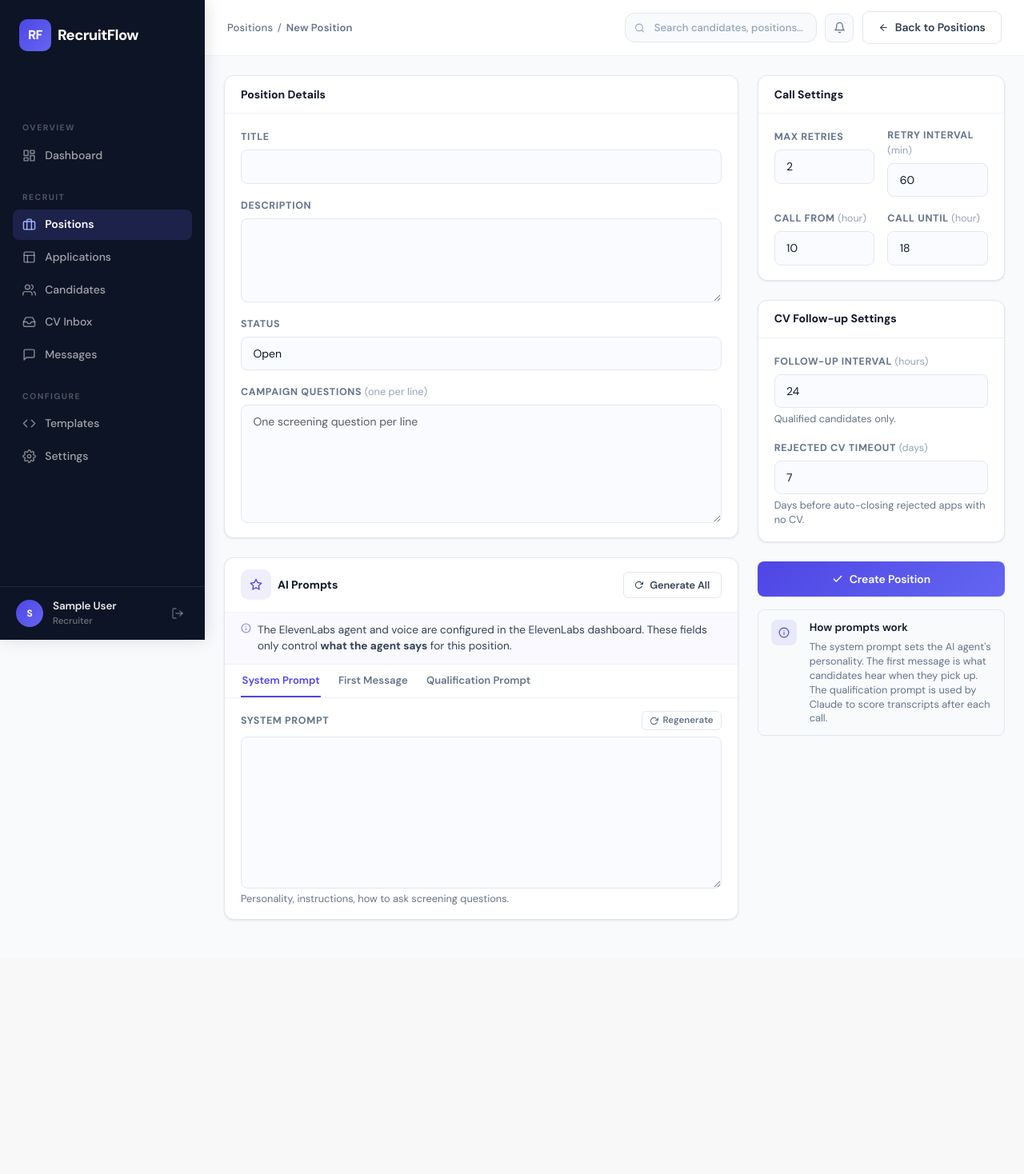
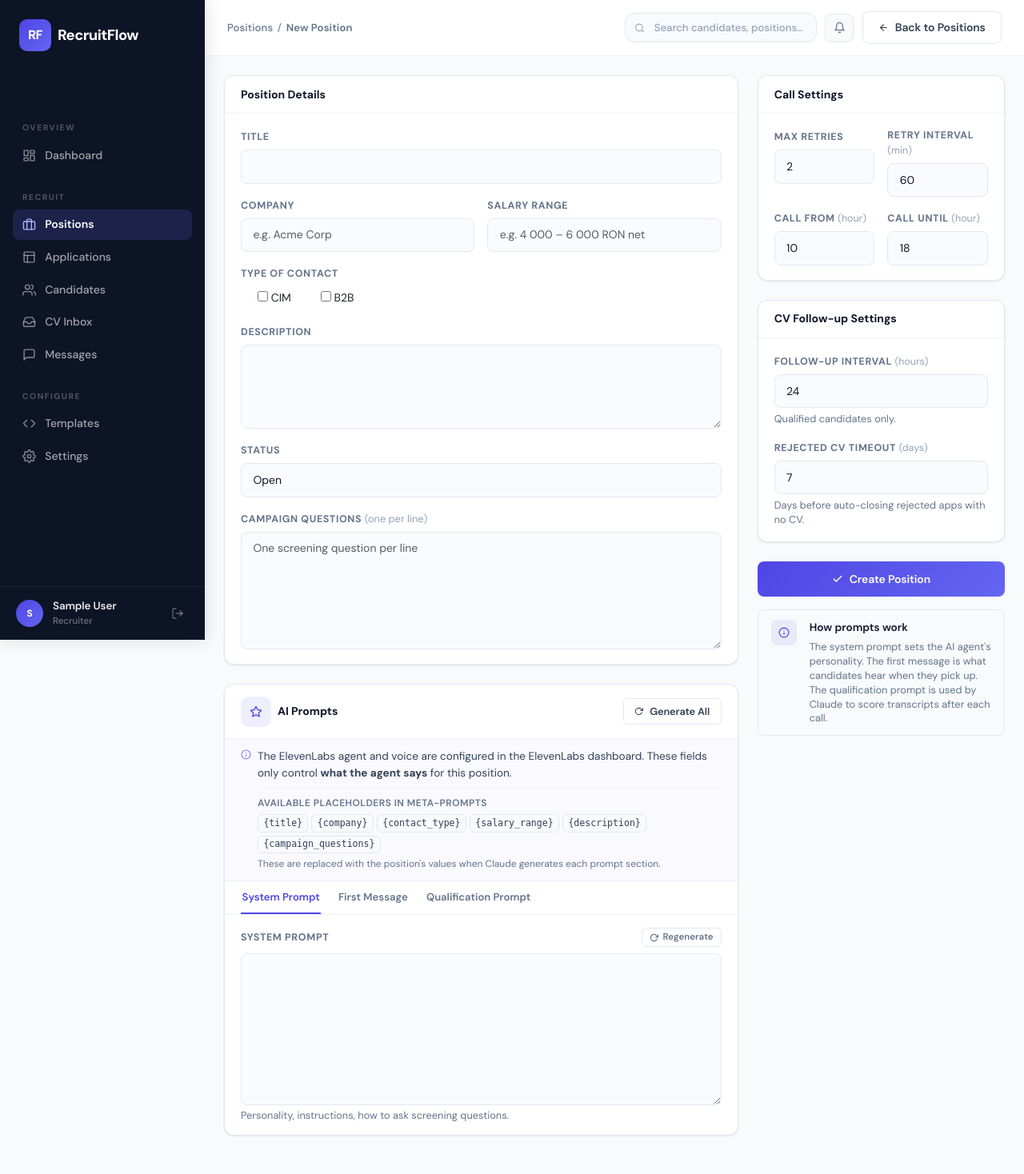
Before and after one commit to alexandruradulescu-neurony/probable-octo-invention, a Django app: page /positions/create/ in a window 1280 px wide. Shown: the whole page at 80% size. Before the commit the page ends 1151 px from the top, so only its background shows below. Run offline with Django 5.2, Linux system fonts and the light colour scheme; the visitor is signed in with stand-in values (Sample User, id 1); data that the repository does not hold is empty.

Commit message:
Add company, contact_type, salary_range to Position; wire as placeholders in prompt generation
Made-with: Cursor

```diff
--- a/evaluations/services.py
+++ b/evaluations/services.py
@@ -128,6 +128,9 @@ class ClaudeService:
         user_message = (
             meta_prompt
             .replace("{title}", position.title or "")
+            .replace("{company}", getattr(position, "company", "") or "")
+            .replace("{contact_type}", getattr(position, "contact_type", "") or "")
+            .replace("{salary_range}", getattr(position, "salary_range", "") or "")
             .replace("{description}", position.description or "")
             .replace("{campaign_questions}", position.campaign_questions or "")
         )
--- a/positions/forms.py
+++ b/positions/forms.py
@@ -8,12 +8,28 @@ from django import forms
 
 from positions.models import Position
 
+CONTACT_TYPE_CHOICES = [
+    ("cim", "CIM"),
+    ("b2b", "B2B"),
+]
+
 
 class PositionForm(forms.ModelForm):
+    # MultipleChoiceField for contact_type — stored as comma-separated string
+    contact_type = forms.MultipleChoiceField(
+        choices=CONTACT_TYPE_CHOICES,
+        required=False,
+        widget=forms.CheckboxSelectMultiple(),
+        label="Type of Contact",
+    )
+
     class Meta:
         model = Position
         fields = [
             "title",
+            "company",
+            "contact_type",
+            "salary_range",
             "description",
             "status",
             "campaign_questions",
@@ -29,6 +45,8 @@ class PositionForm(forms.ModelForm):
         ]
         widgets = {
             "title": forms.TextInput(attrs={"class": "form-control"}),
+            "company": forms.TextInput(attrs={"class": "form-control", "placeholder": "e.g. Acme Corp"}),
+            "salary_range": forms.TextInput(attrs={"class": "form-control", "placeholder": "e.g. 4 000 – 6 000 RON net"}),
             "description": forms.Textarea(attrs={"class": "form-control", "rows": 4}),
             "status": forms.Select(attrs={"class": "form-select"}),
             "campaign_questions": forms.Textarea(
@@ -46,6 +64,19 @@ class PositionForm(forms.ModelForm):
             "rejected_cv_timeout_days": forms.NumberInput(attrs={"class": "form-control", "min": 1}),
         }
 
+    def __init__(self, *args, **kwargs):
+        super().__init__(*args, **kwargs)
+        # Convert stored "cim,b2b" string → list for the checkbox widget
+        if self.instance and self.instance.pk and self.instance.contact_type:
+            self.initial["contact_type"] = [
+                v.strip() for v in self.instance.contact_type.split(",") if v.strip()
+            ]
+
+    def clean_contact_type(self):
+        """Convert selected list → comma-separated string for storage."""
+        values = self.cleaned_data.get("contact_type") or []
+        return ",".join(values)
+
     def clean(self):
         cleaned = super().clean()
         start = cleaned.get("calling_hour_start")
--- a/positions/models.py
+++ b/positions/models.py
@@ -8,6 +8,14 @@ class Position(models.Model):
         CLOSED = "closed", "Closed"
 
     title = models.CharField(max_length=255)
+    company = models.CharField(max_length=255, blank=True, default="")
+    contact_type = models.CharField(
+        max_length=20,
+        blank=True,
+        default="",
+        help_text="Comma-separated contact types: cim, b2b",
+    )
+    salary_range = models.CharField(max_length=100, blank=True, default="")
     description = models.TextField()
     status = models.CharField(
         max_length=10,
--- a/positions/views.py
+++ b/positions/views.py
@@ -157,6 +157,9 @@ class GenerateSectionView(LoginRequiredMixin, View):
         proxy = _PositionProxy()
         proxy.pk = body.get("position_pk", "new")
         proxy.title = title
+        proxy.company = (body.get("company") or "").strip()
+        proxy.contact_type = (body.get("contact_type") or "").strip()
+        proxy.salary_range = (body.get("salary_range") or "").strip()
         proxy.description = (body.get("description") or "").strip()
         proxy.campaign_questions = (body.get("campaign_questions") or "").strip()
 
--- a/prompts/views.py
+++ b/prompts/views.py
@@ -159,6 +159,9 @@ class TestGenerateView(_StaffRequiredMixin, View):
         proxy = _Proxy()
         proxy.pk = f"test-{pk}"
         proxy.title = title
+        proxy.company = (body.get("company") or "").strip()
+        proxy.contact_type = (body.get("contact_type") or "").strip()
+        proxy.salary_range = (body.get("salary_range") or "").strip()
         proxy.description = (body.get("description") or "").strip()
         proxy.campaign_questions = (body.get("campaign_questions") or "").strip()
 
--- a/templates/positions/position_form.html
+++ b/templates/positions/position_form.html
@@ -62,6 +62,30 @@
             {{ form.title }}
             {% if form.title.errors %}<div class="error-text">{{ form.title.errors.0 }}</div>{% endif %}
           </div>
+          <div class="row g-3 mb-3">
+            <div class="col-md-6">
+              <label for="id_company" class="form-label">Company</label>
+              {{ form.company }}
+              {% if form.company.errors %}<div class="error-text">{{ form.company.errors.0 }}</div>{% endif %}
+            </div>
+            <div class="col-md-6">
+              <label for="id_salary_range" class="form-label">Salary Range</label>
+              {{ form.salary_range }}
+              {% if form.salary_range.errors %}<div class="error-text">{{ form.salary_range.errors.0 }}</div>{% endif %}
+            </div>
+          </div>
+          <div class="mb-3">
+            <label class="form-label">Type of Contact</label>
+            <div class="d-flex gap-3 mt-1">
+              {% for widget in form.contact_type %}
+              <div class="form-check">
+                {{ widget.tag }}
+                <label class="form-check-label" for="{{ widget.id_for_label }}">{{ widget.choice_label }}</label>
+              </div>
+              {% endfor %}
+            </div>
+            {% if form.contact_type.errors %}<div class="error-text">{{ form.contact_type.errors.0 }}</div>{% endif %}
+          </div>
           <div class="mb-3">
             <label for="id_description" class="form-label">Description</label>
             {{ form.description }}
@@ -105,6 +129,18 @@
             <svg width="13" height="13" fill="none" stroke="var(--accent-primary)" stroke-width="2" stroke-linecap="round" stroke-linejoin="round" viewBox="0 0 24 24" style="margin-top:1px;flex-shrink:0;opacity:0.7;"><circle cx="12" cy="12" r="10"></circle><line x1="12" y1="16" x2="12" y2="12"></line><line x1="12" y1="8" x2="12.01" y2="8"></line></svg>
             <div class="text-sm" style="color:var(--text-secondary);line-height:1.5;">
               The ElevenLabs agent and voice are configured in the ElevenLabs dashboard. These fields only control <strong>what the agent says</strong> for this position.{% if object %} Generated prompts are saved automatically.{% endif %}
+              <div class="mt-2" style="padding-top:0.5rem;border-top:1px solid var(--border-light);">
+                <span style="color:var(--text-tertiary);font-size:0.75rem;font-weight:600;text-transform:uppercase;letter-spacing:0.04em;">Available placeholders in meta-prompts</span>
+                <div class="d-flex flex-wrap gap-1 mt-1">
+                  <code class="code-inline">{title}</code>
+                  <code class="code-inline">{company}</code>
+                  <code class="code-inline">{contact_type}</code>
+                  <code class="code-inline">{salary_range}</code>
+                  <code class="code-inline">{description}</code>
+                  <code class="code-inline">{campaign_questions}</code>
+                </div>
+                <div class="mt-1" style="color:var(--text-tertiary);font-size:0.75rem;">These are replaced with the position's values when Claude generates each prompt section.</div>
+              </div>
             </div>
           </div>
         </div>
@@ -273,8 +309,14 @@
   };
 
   function getPositionData() {
+    const contactTypeChecked = Array.from(
+      document.querySelectorAll('input[name="contact_type"]:checked')
+    ).map(el => el.value).join(', ');
     return {
       title:              (document.getElementById('id_title')?.value || '').trim(),
+      company:            (document.getElementById('id_company')?.value || '').trim(),
+      contact_type:       contactTypeChecked,
+      salary_range:       (document.getElementById('id_salary_range')?.value || '').trim(),
       description:        (document.getElementById('id_description')?.value || '').trim(),
       campaign_questions: (document.getElementById('id_campaign_questions')?.value || '').trim(),
       position_pk:        POSITION_PK !== '0' ? parseInt(POSITION_PK, 10) : null,
```
Also changed, not shown: templates/prompts/prompt_form.html (+26 -1 lines), positions/migrations/0002_position_company_contact_salary.py (added).
